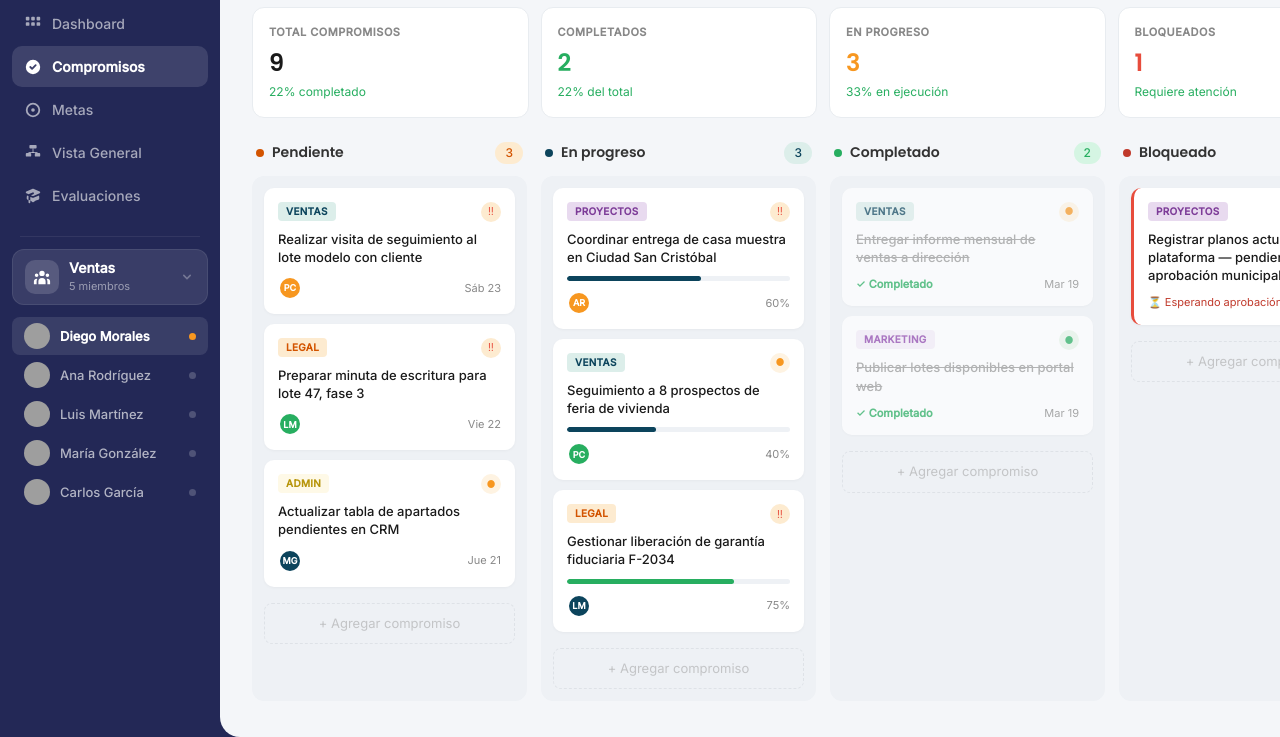
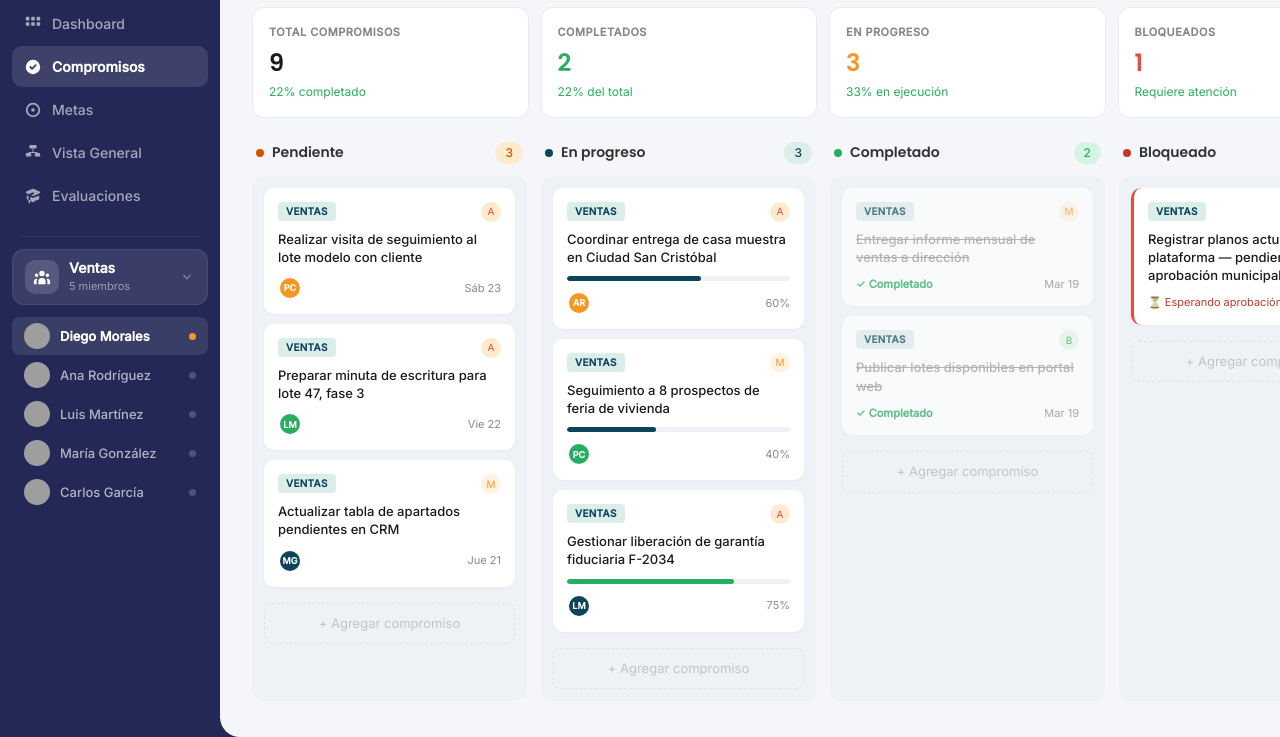
Before and after one commit to LOMAX-Technologies-S-A/demo, a plain HTML site: page urbaterra/compromisos/index.html in a window 1280 px wide. Shown: the part 98-835 px from the top of the page. Drawn offline with nearby package versions, Linux system fonts and the light colour scheme; grey boxes are pictures that could not be loaded.

Commit message:
all cards ventas; priority labels A/M/B

```diff
--- a/urbaterra/compromisos/index.html
+++ b/urbaterra/compromisos/index.html
@@ -689,20 +689,20 @@ const DEFAULT_DATA = {
   columns: {
     pendiente: [
       { id: 'c1', title: 'Realizar visita de seguimiento al lote modelo con cliente', category: 'ventas', priority: 'high', assignee: 'Pablo C.', progress: 0, dueDate: '2026-05-23', notes: 'Cliente interesado en lote 12, fase 2. Coordinar con ventas.' },
-      { id: 'c2', title: 'Preparar minuta de escritura para lote 47, fase 3', category: 'legal', priority: 'high', assignee: 'Luis M.', progress: 0, dueDate: '2026-05-22', notes: '' },
-      { id: 'c3', title: 'Actualizar tabla de apartados pendientes en CRM', category: 'admin', priority: 'medium', assignee: 'María G.', progress: 0, dueDate: '2026-05-21', notes: '' }
+      { id: 'c2', title: 'Preparar minuta de escritura para lote 47, fase 3', category: 'ventas', priority: 'high', assignee: 'Luis M.', progress: 0, dueDate: '2026-05-22', notes: '' },
+      { id: 'c3', title: 'Actualizar tabla de apartados pendientes en CRM', category: 'ventas', priority: 'medium', assignee: 'María G.', progress: 0, dueDate: '2026-05-21', notes: '' }
     ],
     progreso: [
-      { id: 'c4', title: 'Coordinar entrega de casa muestra en Ciudad San Cristóbal', category: 'proyectos', priority: 'high', assignee: 'Ana R.', progress: 60, dueDate: '', notes: 'Entrega programada para junio. Coordinar con construcción y ventas.' },
+      { id: 'c4', title: 'Coordinar entrega de casa muestra en Ciudad San Cristóbal', category: 'ventas', priority: 'high', assignee: 'Ana R.', progress: 60, dueDate: '', notes: 'Entrega programada para junio. Coordinar con construcción y ventas.' },
       { id: 'c5', title: 'Seguimiento a 8 prospectos de feria de vivienda', category: 'ventas', priority: 'medium', assignee: 'Pablo C.', progress: 40, dueDate: '', notes: '' },
-      { id: 'c6', title: 'Gestionar liberación de garantía fiduciaria F-2034', category: 'legal', priority: 'high', assignee: 'Luis M.', progress: 75, dueDate: '', notes: '' }
+      { id: 'c6', title: 'Gestionar liberación de garantía fiduciaria F-2034', category: 'ventas', priority: 'high', assignee: 'Luis M.', progress: 75, dueDate: '', notes: '' }
     ],
     completado: [
       { id: 'c7', title: 'Entregar informe mensual de ventas a dirección', category: 'ventas', priority: 'medium', assignee: 'María G.', progress: 100, dueDate: '2026-05-19', notes: '' },
-      { id: 'c8', title: 'Publicar lotes disponibles en portal web', category: 'marketing', priority: 'low', assignee: 'Ana R.', progress: 100, dueDate: '2026-05-19', notes: '' }
+      { id: 'c8', title: 'Publicar lotes disponibles en portal web', category: 'ventas', priority: 'low', assignee: 'Ana R.', progress: 100, dueDate: '2026-05-19', notes: '' }
     ],
     bloqueado: [
-      { id: 'c9', title: 'Registrar planos actualizados en plataforma — pendiente aprobación municipal', category: 'proyectos', priority: 'high', assignee: 'Pablo C.', progress: 0, dueDate: '', notes: 'Municipalidad no ha emitido dictamen. Bloqueado desde 12 may.', blockedReason: 'Esperando aprobación municipal' }
+      { id: 'c9', title: 'Registrar planos actualizados en plataforma — pendiente aprobación municipal', category: 'ventas', priority: 'high', assignee: 'Pablo C.', progress: 0, dueDate: '', notes: 'Municipalidad no ha emitido dictamen. Bloqueado desde 12 may.', blockedReason: 'Esperando aprobación municipal' }
     ]
   }
 };
@@ -773,7 +773,7 @@ function createCardElement(card, colKey) {
   if (colKey === 'bloqueado') div.classList.add('blocked');
 
   const catLabels = { ventas: 'Ventas', legal: 'Legal', proyectos: 'Proyectos', admin: 'Admin', marketing: 'Marketing', construccion: 'Construcción', servicio: 'Servicio al Cliente' };
-  const prioLabels = { high: '‼', medium: '●', low: '●' };
+  const prioLabels = { high: 'A', medium: 'M', low: 'B' };
   const prioClass = { high: 'high', medium: 'medium', low: 'low' };
   const initials = card.assignee ? card.assignee.split(' ').map(w=>w[0]).join('').slice(0,2).toUpperCase() : '??';
   const avatarNum = ['p1','p2','p3'][Math.abs(hashCode(card.id||'x'))%3];
```
